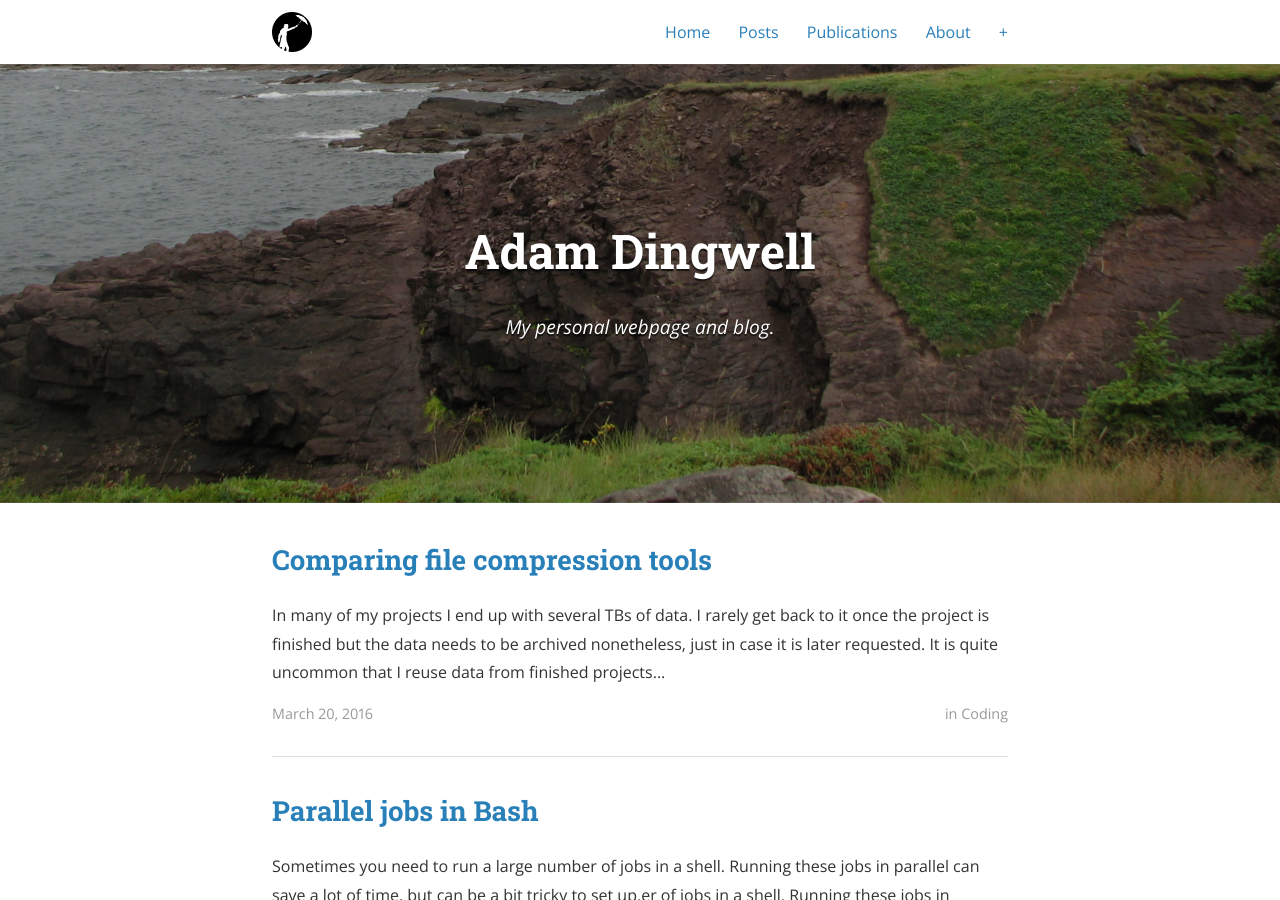
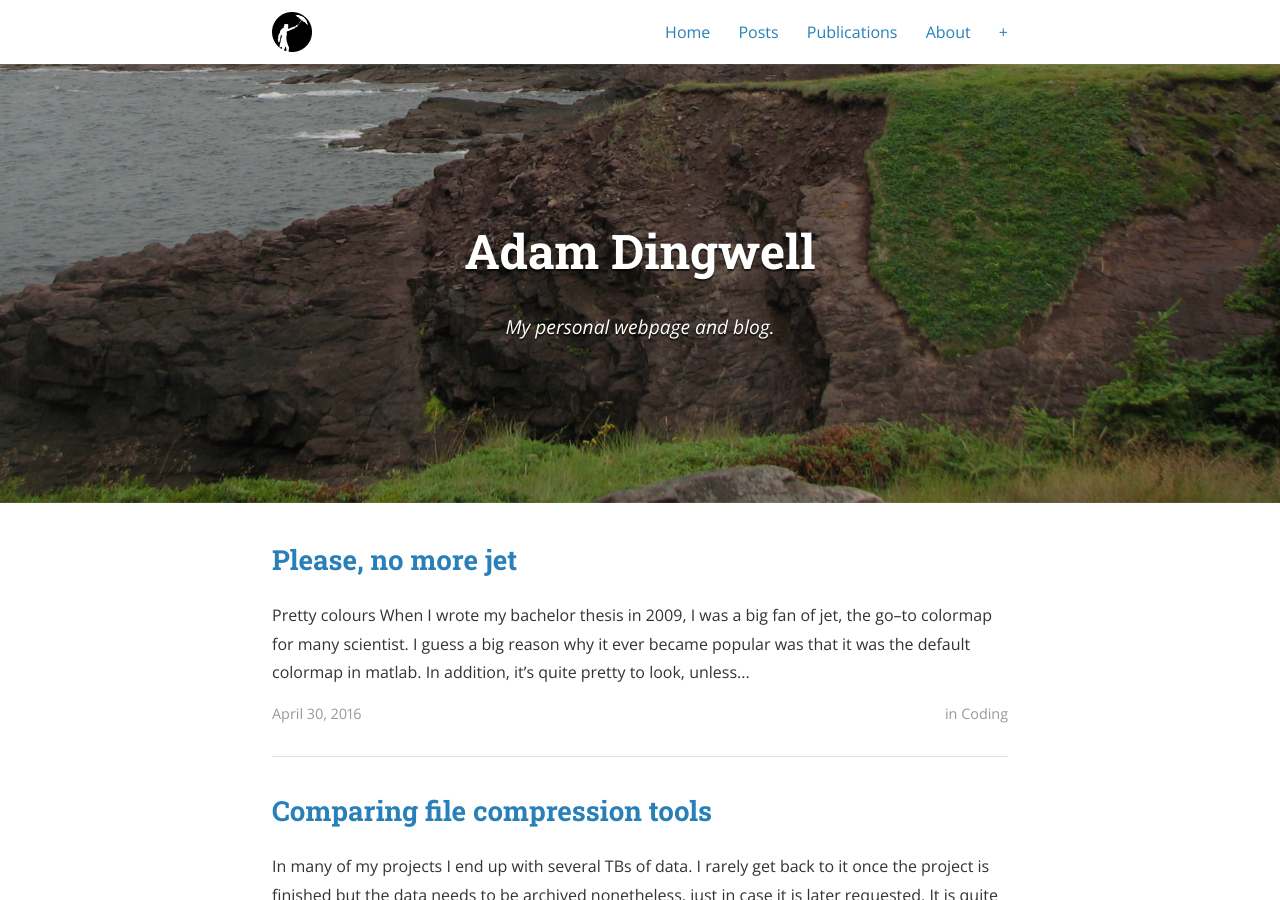
Before and after one commit to dingwell/dingwell.github.io, a Jekyll site: the page built from index.html, in a window 1280 px wide and 900 px high. Built offline with Jekyll 4.4.1, drawn with Linux system fonts in a browser that asks for light colours; nearby versions of some CDN libraries; the list of posts is cut into pages by our own code; a style sheet for code colours, icons or effects is not loaded; some of the changed lines change nothing that is shown.

Commit message:
New post: colormaps

```diff
--- a/_config.yml
+++ b/_config.yml
@@ -58,6 +58,7 @@ tags:
   - bash
   - Fortran
   - latex
+  - ncl
   - python
 
 # Social icons and sharing options
--- /dev/null
+++ b/_posts/2016-04-30-please-no-more-jet.md
@@ -0,0 +1,88 @@
+---
+layout: post
+title: "Please, no more jet"
+date: 2016-04-30
+categories: coding
+tags: python,ncl
+---
+{::comment}
+The filename must be on this format:
+2010-01-01-some-sort-of-title.md
+the title in the header will be the one displayed on the web pag.
+{:/comment}
+
+## Pretty colours
+When I wrote my bachelor thesis in 2009,
+I was a big fan of jet,
+the go--to colormap for many scientist.
+I guess a big reason why it ever became popular
+was that it was the default colormap in matlab.
+In addition, it's quite pretty to look,
+unless you actually want to understand your data that is.
+The truth is, there are plenty of problems with jet,
+perhaps one of the most well known is the problem with colourblind viewers.
+
+During my master project (2010) I experimented a bit with different colormaps;
+when you do that, you soon realize that changing the colormap
+can have a huge effect on how you interpret your data.
+Furthermore, if you print your figures in grey-scale,
+the differences are even clearer.
+
+## Grey scale readable
+Two year ago, while working on paper for my PhD,
+I came a accross [a blog post by Jake Vanderplas](https://jakevdp.github.io/blog/2014/10/16/how-bad-is-your-colormap/)
+where he provided a python function to return "luminance--correct" grayscale version of any given colormap.
+It turns out that many of the default colormaps shipped with matplotlib
+(or any other visualization tool for that matter)
+are quite bad at highlighting important patterns in your data.
+
+This is probably why Mathworks decided to replace the default colormap "jet"
+with a completely new one, called "parula", in the 2014b release.
+The new colormap solves many of the problems which the more "traditional" colormaps have.
+
+## Perceptually awesome
+The developers of Matplotlib released four new perceptually uniform colormaps,
+with the 2.0 release.
+Nathaniel Smith held a [great talk about colormaps](https://www.youtube.com/watch?v=xAoljeRJ3lU)
+at SciPy2015 (you should really check it out!);
+where he explained the concept behind perceptually uniform colormaps
+and why you should use them.
+
+As an example, take the picture below,
+it shows the same data plotted with two different colormaps;
+the left figure uses the (still very common) "jet"
+while right figure uses the new default colormap from matplotlib.
+Notice how the part that stands out most in the left hand figure is the yellow/green somwhere in the middle.
+You get a completely different impression from the the figure on the right,
+there is not really any part which stands out more than the rest
+and you can easily find the extreme points.
+
+<a href="{{ site.baseurl }}/assets/blogposts/2016-04-30/colormaps.png"
+data-title="Colormap comparison"
+data-lightbox="colormaps.png">
+<img src="{{ site.baseurl }}/assets/blogposts/2016-04-30/colormaps.png"
+title="Colormaps">
+</a>
+These figures were made using the [NCAR Command Language (NCL)](http://www.ncl.ucar.edu/),
+so I had to export the colormaps to rgb-lists.
+In case you want to use the new matplotlib colormaps in NCL,
+you can find them here:
+
+|[Viridis]({{ site.baseurl }}/assets/blogposts/2016-04-30/viridis.rgb)|[Plasma]({{ site.baseurl }}/assets/blogposts/2016-04-30/plasma.rgb)|[Magma]({{ site.baseurl }}/assets/blogposts/2016-04-30/magma.rgb)|[Inferno]({{ site.baseurl }}/assets/blogposts/2016-04-30/inferno.rgb)|
+
+These colormaps have 254+2 colours (2 are reserved for foreground/background).
+You can install them by placing them under <code>$NCARG_ROOT/lib/ncarg/colormaps/</code>
+or, if you prefer,
+put them anywhere you like and set your environment accordingly, e.g.:
+
+~~~ bash
+export NCARG_COLORMAPS=$HOME/ncl/colormaps:$NCARG_ROOT/lib/ncarg/colormaps
+~~~
+
+## A final word
+I am truly grateful that someone finally put some serious work into colormaps.
+However, "jet" will probably live on for a couple of more years since habits are hard to break,
+even for scientists.
+So please, do everyone a favour, and inform your peers/teachers/students
+that there are better alternatives to 'jet' and the other traditional
+(or should I say 'old-school'?) colormaps.
```
Also changed, not shown: y_about.md (+2 -1 lines), assets/blogposts/2016-04-30/colormaps.png (added), 4 other files.
